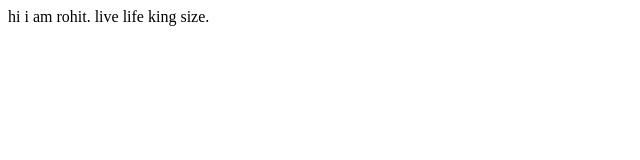
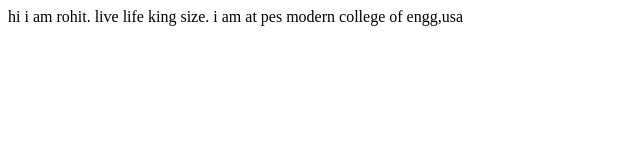
Before and after one commit to rohit4rsp/rohitpatil.com, a plain HTML site: page index.html in a window 1280 px wide. Shown: the whole page, without its empty margins (0-640 px from the left). Drawn offline with Linux system fonts and the light colour scheme.

Commit message:
docs: few updates

```diff
--- a/index.html
+++ b/index.html
@@ -8,5 +8,6 @@
 </head>
 <body>
     hi i am rohit. live life king size.
+    i am at pes modern college of engg,usa
 </body>
 </html>
```
